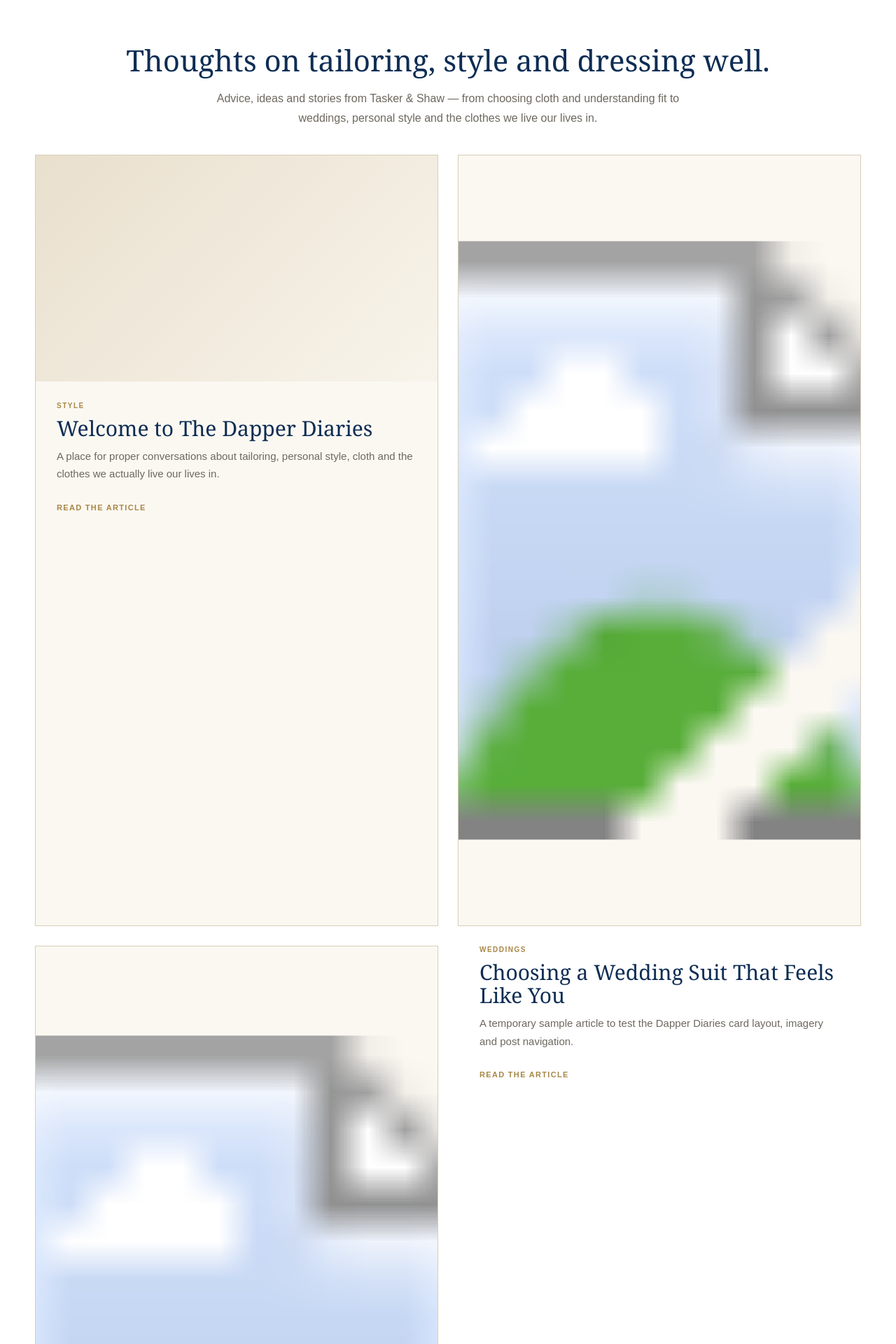
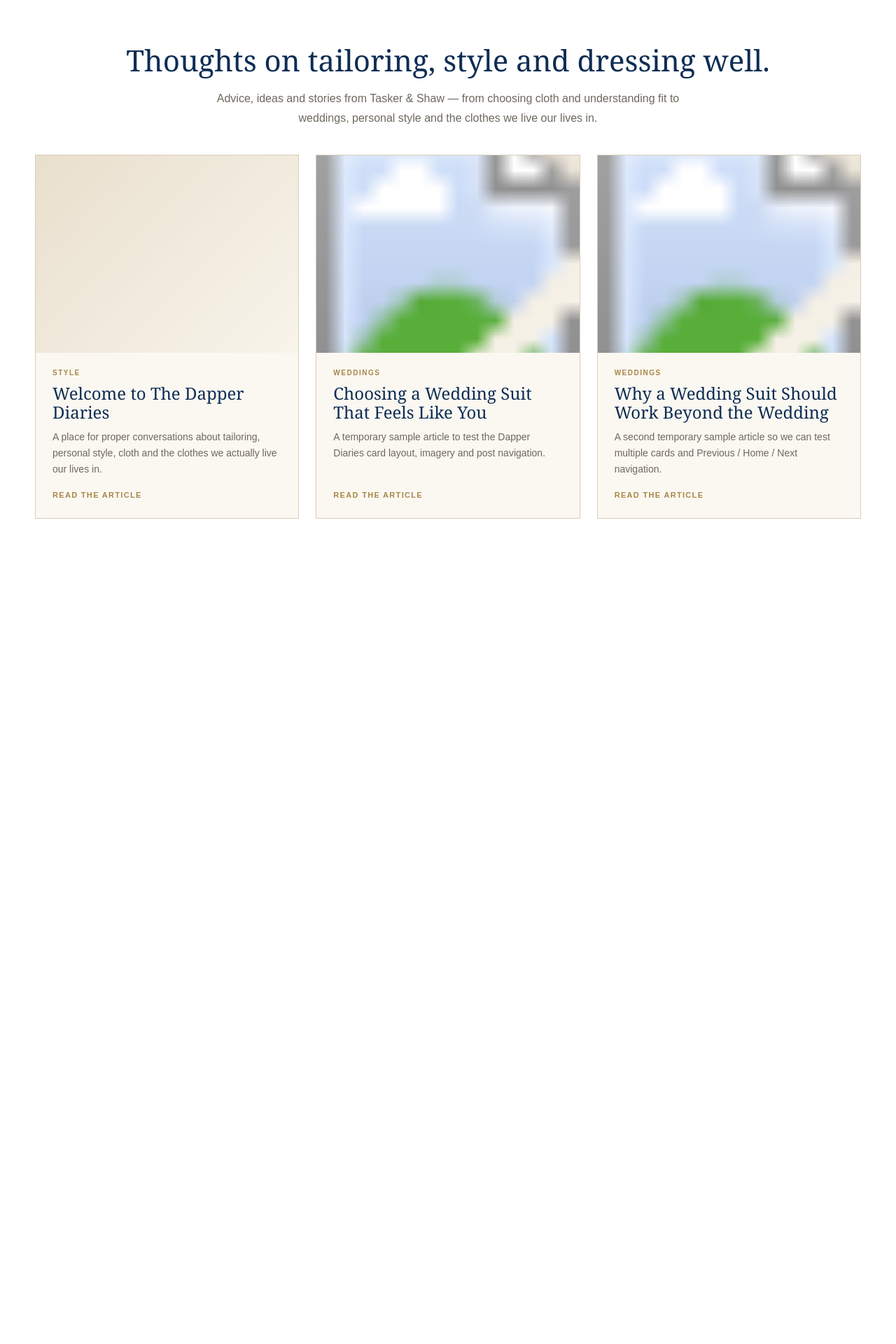
Before and after one commit to taskerandshaw/Dapper-Diaries, a Jekyll site: the page built from index.html, in a window 1280 px wide. Shown: the top 1920 px of the page at 70% size. Built offline with Jekyll 4.4.1, drawn with Linux system fonts in a browser that asks for light colours; after the commit the page ends 900 px from its top, so only the background shows below that.

Commit message:
Refine blog cards to 3-2-1 responsive grid

```diff
--- a/assets/css/style.css
+++ b/assets/css/style.css
@@ -77,21 +77,31 @@
 
 .posts{
   display:grid;
-  grid-template-columns:repeat(2,minmax(0,1fr));
-  gap:28px;
+  grid-template-columns:repeat(3,minmax(0,1fr));
+  gap:24px;
   padding-bottom:68px;
 }
 .card{
   background:var(--paper);
   border:1px solid var(--line);
+  overflow:hidden;
+  display:flex;
+  flex-direction:column;
+  height:100%;
 }
 .card-image{
-  aspect-ratio:16/9;
+  display:block;
+  aspect-ratio:4/3;
   background:linear-gradient(135deg,#e9dfcd,#f8f4eb);
   overflow:hidden;
 }
 .card-image img{width:100%;height:100%;object-fit:cover}
-.card-body{padding:28px 30px 30px}
+.card-body{
+  padding:22px 24px 24px;
+  display:flex;
+  flex-direction:column;
+  flex:1;
+}
 .eyebrow{
   color:var(--gold);
   font:600 10px/1.4 Arial,sans-serif;
@@ -101,16 +111,17 @@
 .card h2{
   margin:8px 0 10px;
   color:var(--navy);
-  font-size:30px;
-  line-height:1.12;
+  font-size:24px;
+  line-height:1.16;
   font-weight:400;
 }
 .card p{
-  margin:0 0 20px;
+  margin:0 0 18px;
   color:var(--muted);
-  font:400 15px/1.7 Arial,sans-serif;
+  font:400 14px/1.65 Arial,sans-serif;
 }
 .read-more{
+  margin-top:auto;
   color:var(--gold);
   font:600 11px/1.4 Arial,sans-serif;
   text-transform:uppercase;
@@ -271,3 +282,18 @@
   .post-nav-next{grid-column:2}
   .post-nav-title{font-size:16px}
 }
+
+
+/* Dapper Diaries card grid */
+@media (max-width: 980px){
+  .posts{grid-template-columns:repeat(2,minmax(0,1fr));}
+}
+
+@media (max-width: 640px){
+  .posts{
+    grid-template-columns:1fr;
+    gap:20px;
+  }
+  .card-body{padding:20px;}
+  .card h2{font-size:23px;}
+}
```
